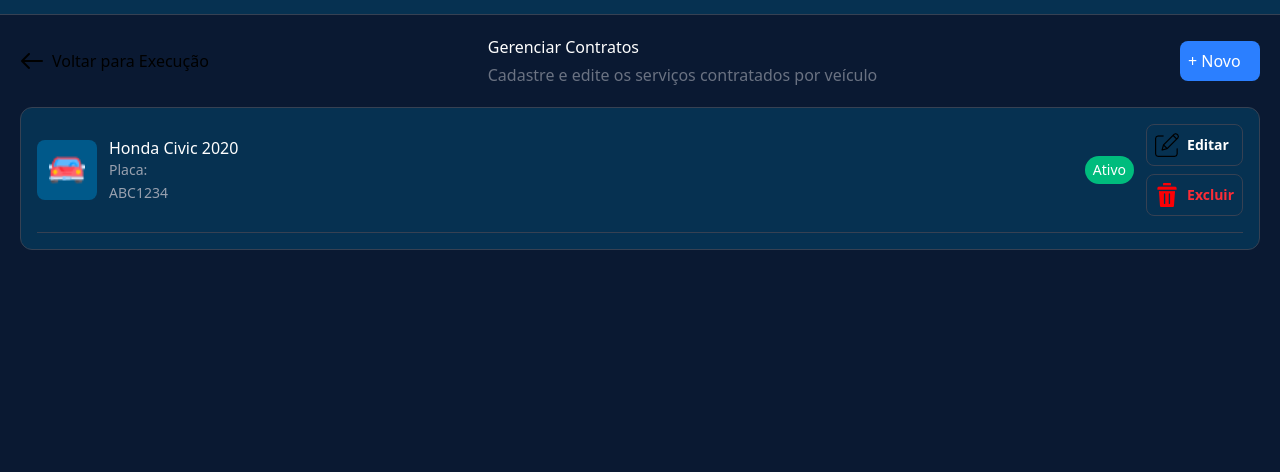
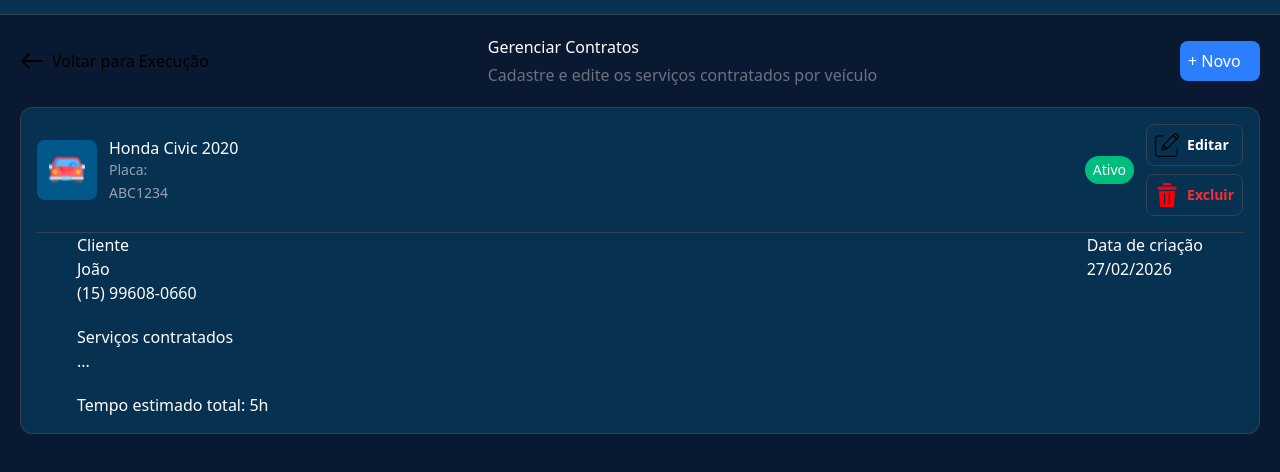
Before and after one commit to guilherme-calixtocampos/autoflow, a plain HTML site: page public/gerenContrato.html in a window 1280 px wide. Shown: the part 106-578 px from the top of the page. Drawn offline with nearby package versions, Linux system fonts and the light colour scheme.

Commit message:
finaliza estrutura do card sem estilizacao

```diff
--- a/public/gerenContrato.html
+++ b/public/gerenContrato.html
@@ -109,6 +109,26 @@
             </div>
 
             <hr class="border-gray-700 mt-4">
+
+            <div class="flex flex-col md:flex-row md:justify-between gap-5 md:px-10">
+                <div class="flex flex-col gap-5">
+                    <div>
+                    <p>Cliente</p>
+                    <p>João</p>
+                    <p>(15) 99608-0660</p>
+                    </div>
+                    <div>
+                        <p>Serviços contratados</p>
+                        <p>...</p>
+                    </div>
+                    <p>Tempo estimado total: 5h</p>
+                </div>
+
+                <div>
+                    <p>Data de criação</p>
+                    <p>27/02/2026</p>
+                </div>
+            </div>
         </div>
     </section>
 
```
